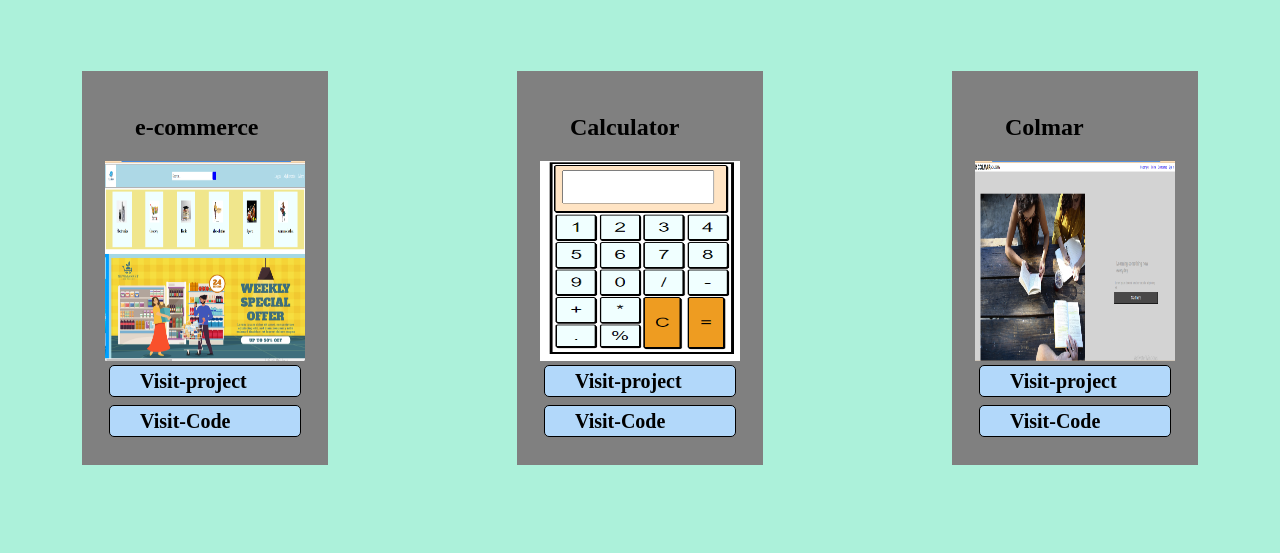
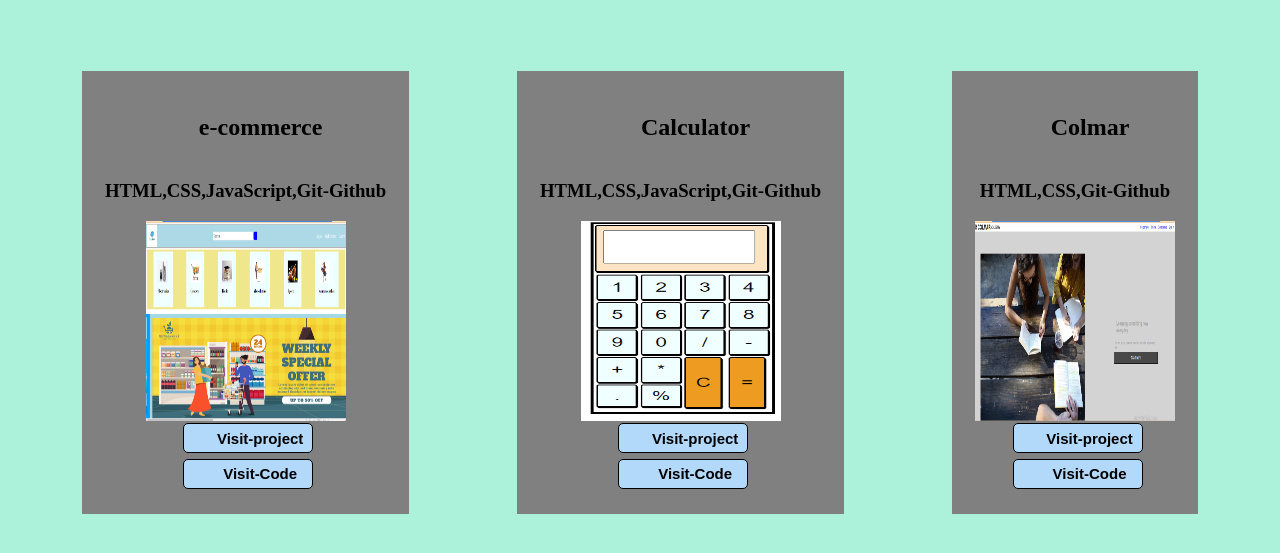
Before and after one commit to MaheshM12/portpolio, a plain HTML site: page project.html in a window 1280 px wide. Shown: the part 61-614 px from the top of the page. Drawn offline with Linux system fonts and the light colour scheme.

Commit message:
new update

```diff
--- a/project.html
+++ b/project.html
@@ -23,30 +23,33 @@
             margin: 2%;
             padding: 2%;
             background-color: gray;
+            align-items: center;
+            align-content: center;
         }
 .item1 img{
     height: 200px;
     width: 200px;
+    align-content: center;
+    align-items: center;
 }
 .item1 h2{
     margin-left: 30px;
 }
-.item1 a{
-    font-size: 20px;
+.item1 a button{
+    font-size: 15px;
     font-weight: bold;
     margin: 2%;
     padding-left:30px;
     height: 30px;
-    width: auto;
+    width: 130px;
     background-color: rgb(178, 216, 250);
     border: 1px solid black;
     border-radius: 5px;
     text-decoration: none;
     color: black;
-    align-content: center;
-    align-items: center;
+    text-align: center;
 }
-.item1 a:hover{
+.item1 a button:hover{
   background-color: rgb(241, 190, 94);
  transition: 1s;
 }
@@ -57,21 +60,24 @@
     <div class="projects">
        <div class="item1">
         <h2>e-commerce</h2>
+        <h3>HTML,CSS,JavaScript,Git-Github</h3>
         <img src="./resources/ecommerce.png" alt="e-commerce">
-        <a href="https://maheshm12.github.io/e-commerce_project/">Visit-project</a>
-        <a href="https://github.com/MaheshM12/e-commerce_project">Visit-Code</a>
+        <a href="https://maheshm12.github.io/e-commerce_project/"><button>Visit-project</button></a>
+        <a href="https://github.com/MaheshM12/e-commerce_project"><button>Visit-Code</button></a>
        </div>
        <div class="item1">
         <h2>Calculator</h2>
+        <h3>HTML,CSS,JavaScript,Git-Github</h3>
         <img src="./resources/calculator.png" alt="calculator">
-        <a href="https://maheshm12.github.io/calculator_assignment/">Visit-project</a>
-        <a href="https://github.com/MaheshM12/calculator_assignment">Visit-Code</a>
+        <a href="https://maheshm12.github.io/calculator_assignment/"><button>Visit-project</button></a>
+        <a href="https://github.com/MaheshM12/calculator_assignment"><button>Visit-Code</button></a>
        </div>
        <div class="item1">
         <h2>Colmar</h2>
+        <h3>HTML,CSS,Git-Github</h3>
         <img src="./resources/colmar.png" alt="colmar">
-        <a href="https://maheshm12.github.io/colmar_project/">Visit-project</a>
-        <a href="https://github.com/MaheshM12/colmar_project">Visit-Code</a>
+        <a href="https://maheshm12.github.io/colmar_project/"><button>Visit-project</button></a>
+        <a href="https://github.com/MaheshM12/colmar_project"><button>Visit-Code</button></a>
        </div>
     </div>
 </body>
```
Also changed, not shown: index.html (+1 -2 lines).
